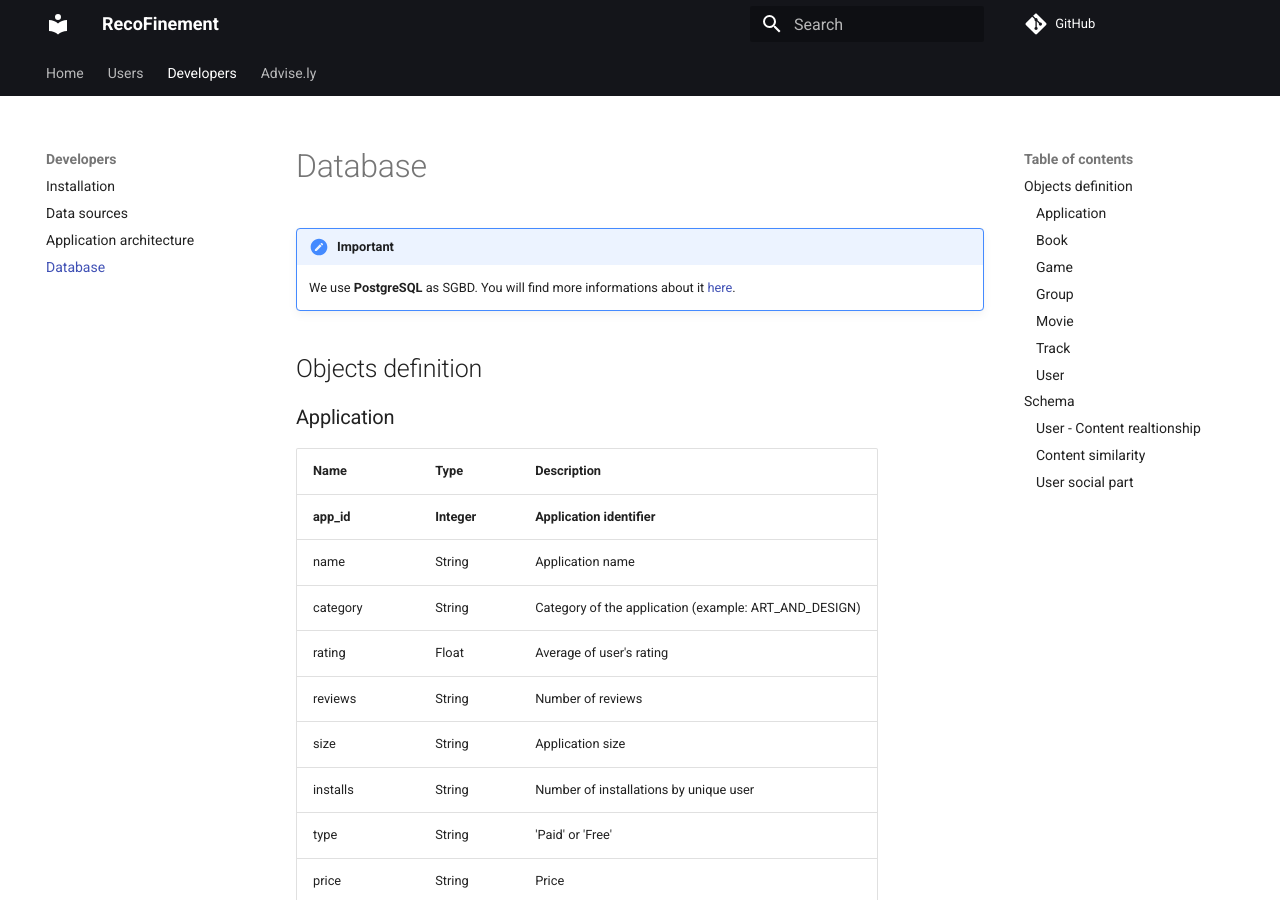
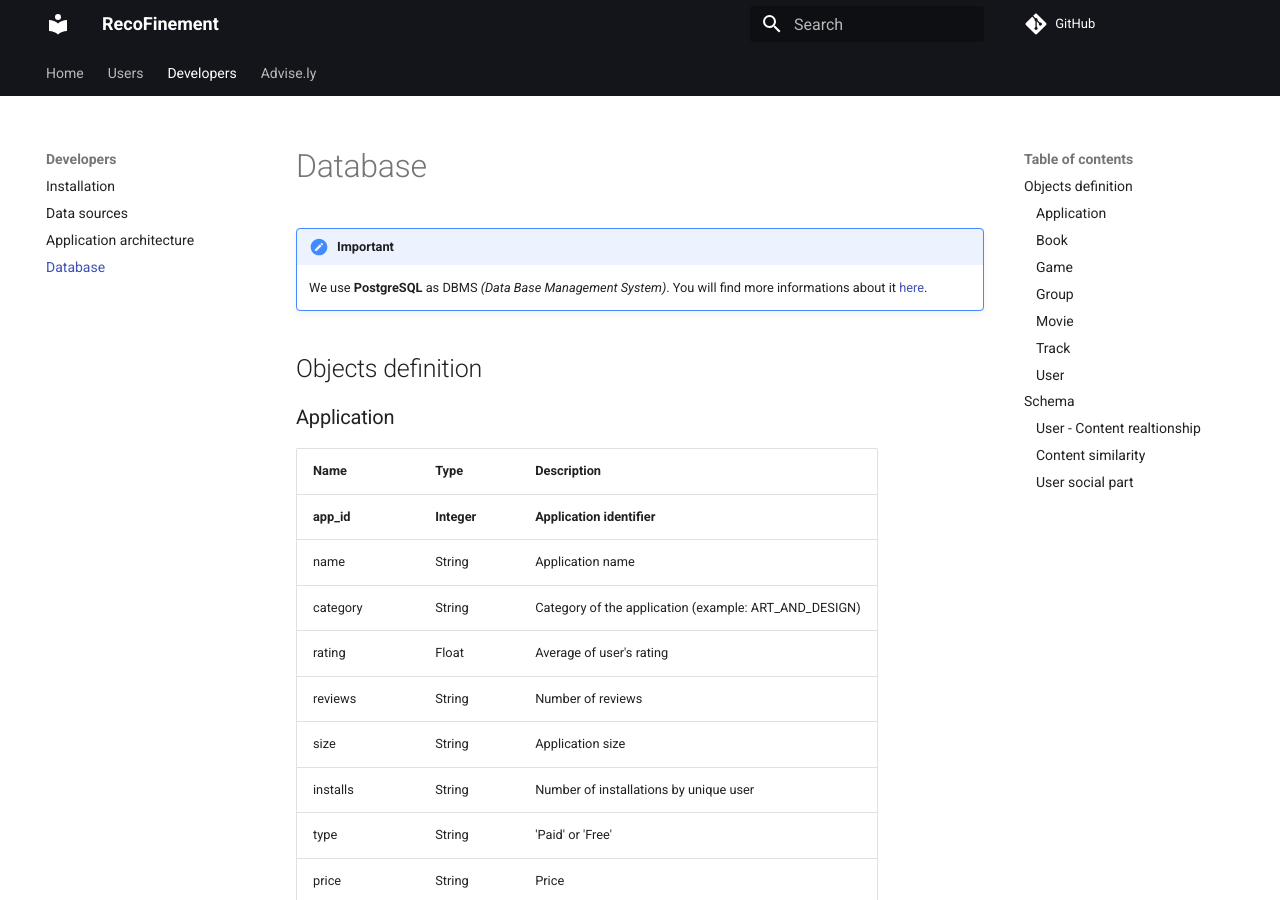
Before and after one commit to RomainCtl/RecoFinement, an MkDocs documentation site: the page built from docs/developers/database.md, in a window 1280 px wide and 900 px high. Built offline with MkDocs 1.6.1 and Material for MkDocs 9.7.7, drawn with Linux system fonts in a browser that asks for light colours; comment, search, counter and statistics services are not loaded.

Commit message:
Fix cover link

```diff
--- a/docs/assets/overrides/cover.html
+++ b/docs/assets/overrides/cover.html
@@ -40,12 +40,12 @@
         </p>
 
         <p style="margin-top: 2em;">
-            <a type="button" href="use/" class="md-button md-button--advise">
-                Use RecoFinement
+            <a type="button" href="users/" class="md-button md-button--advise">
+                Users documentation
             </a>
 
-            <a type="button" href="setup/" class="md-button md-button--primary">
-                How to setup
+            <a type="button" href="developers/" class="md-button md-button--primary">
+                Developers documentation
             </a>
 
             <a type="button" href="about/" class="md-button">
--- a/docs/developers/database.md
+++ b/docs/developers/database.md
@@ -1,5 +1,5 @@
 !!! important
-    We use __PostgreSQL__ as SGBD. You will find more informations about it [here](https://www.postgresql.org/).
+    We use __PostgreSQL__ as DBMS *(Data Base Management System)*. You will find more informations about it [here](https://www.postgresql.org/).
 
 ## Objects definition
 
```
